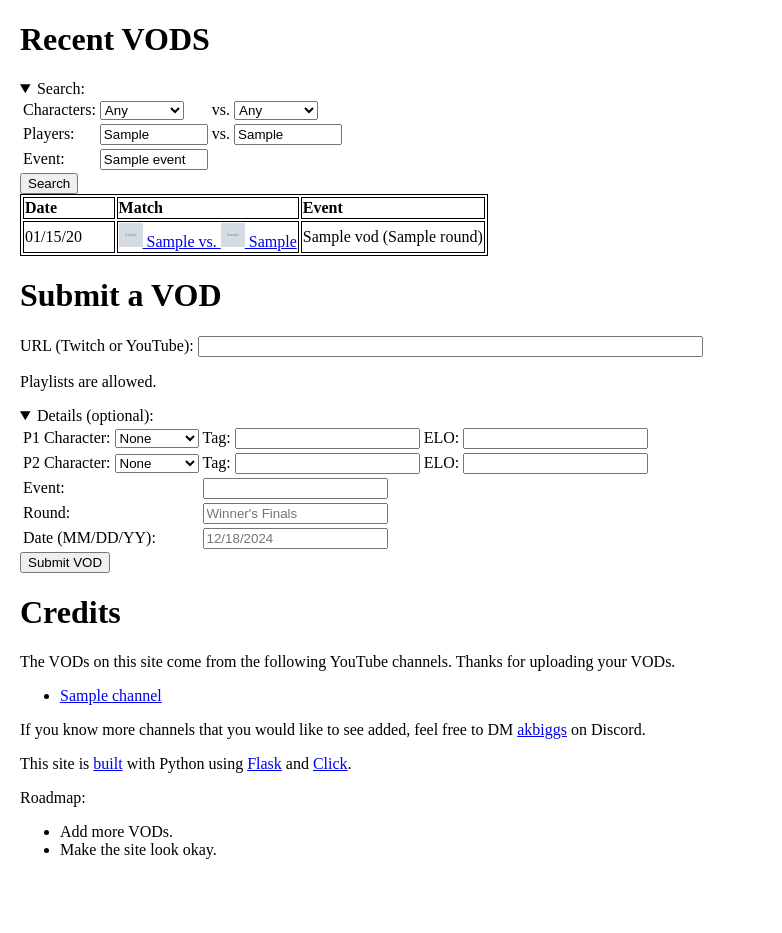
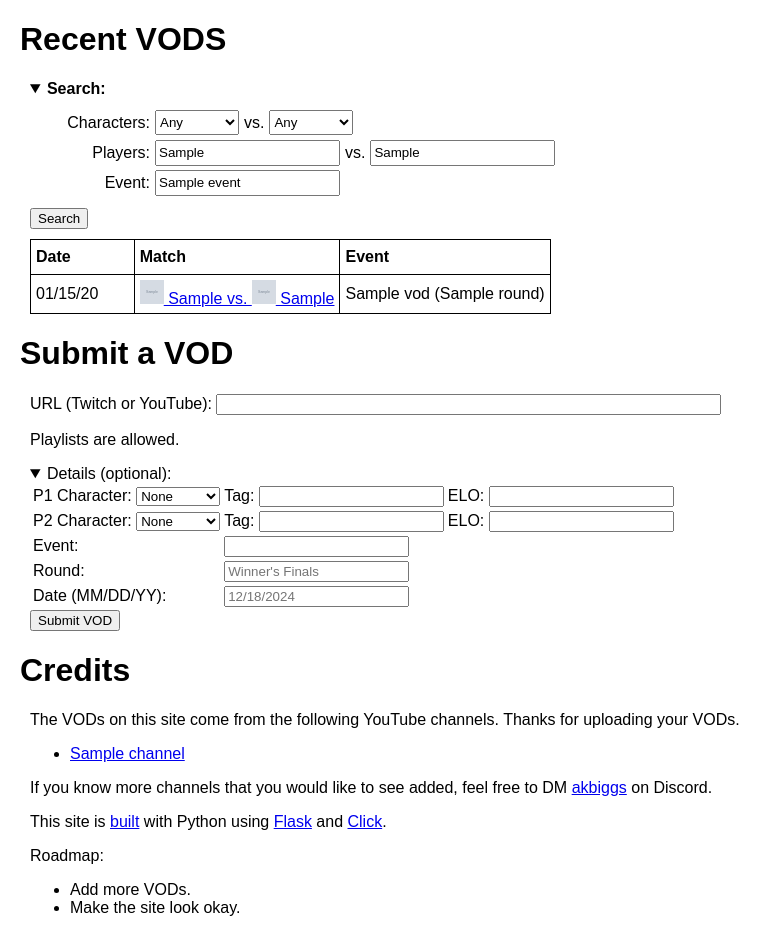
Before and after one commit to jabarid445/vods2, a Flask app: template templates/home.jinja2 in a window 1280 px wide. Shown: the whole page, without its empty margins (0-782 px from the left). Before the commit the page ends 859 px from the top, so only its background shows below. Run offline with Flask 3, Linux system fonts and the light colour scheme; the template is opened without the code that fills it: most values are stand-ins (such as "Sample title", 1, 10 or a date in 2020); grey boxes marked "Sample" are stand-in pictures.

Commit message:
Split out the components a bit, removed redundant search page and overhauled styling

```diff
--- a/app.py
+++ b/app.py
@@ -31,7 +31,7 @@ def validate_submission_input(url, p1_char, p2_char, p1_tag, p2_tag, event, roun
 @app.route("/")
 def home_page():
     latest_vods = list(db.latest_vods())
-    return render_template("home.jinja2", vods=latest_vods, channels=get_channels())
+    return render_template("home.jinja2", vods=latest_vods, channels=get_channels(), is_search=False)
 
 @app.route("/search")
 def search_page():
@@ -47,7 +47,7 @@ def search_page():
 
     search_results = list(db.search_vods(p1, p2, c1, c2, event))
 
-    return render_template("search.jinja2", vods=search_results, c1=c1, c2=c2, p1=p1, p2=p2, event=event, channels=get_channels())
+    return render_template("home.jinja2", vods=search_results, c1=c1, c2=c2, p1=p1, p2=p2, event=event, channels=get_channels(), is_search=True)
 
 
 @app.post("/submission")
--- a/templates/home.jinja2
+++ b/templates/home.jinja2
@@ -2,40 +2,7 @@
 <head>
 <title>Rivals 2 VODS</title>
 <style>
-body {
-  margin-top: 20px;
-  margin-left: 20px;
-  background-color: Canvas;
-  color: CanvasText;
-  color-scheme: light dark;
-}
-
-table, th, td {
-  border:none;
-  text-align: left;
-}
-
-.vodtable {
-  border: 1px solid black;
-  text-align: left;
-}
-
-.vodtable th, .vodtable td {
-  border: 1px solid black;
-}
-
-.searchtable {
-  border: none;
-}
-
-.searchtable input {
-  width: 100px;
-}
-
-.searchtable p {
-  margin: 0;
-}
-
+{% include "styles.css" %}
 </style>
 </head>
 
@@ -43,10 +10,19 @@ table, th, td {
 
 <h1>Recent VODS</h1>
 
+{% if not is_search %}
+<div class="content-body">
+    {% include "search_table.jinja2" %}
+</div>
+{% endif %}
+
+<div class="content-body">
 {% include "vods_table.jinja2" %}
+</div>
 
 <h1>Submit a VOD</h1>
 
+<div class="content-body">
 <form action="/submission" method="post">
 <label for="url">URL (Twitch or YouTube): </label> <input id="url" name="url" type="text" size="60"/>
 <p>Playlists are allowed.</p>
@@ -124,8 +100,12 @@ table, th, td {
 <input type="submit" value="Submit VOD"/>
 </form>
 
+</div>
+
 <h1>Credits</h1>
 
-{% include "credits.jinja2" %}
+<div class="content-body">
+    {% include "credits.jinja2" %}
+</div>
 
 </body>
--- /dev/null
+++ b/templates/search_table.jinja2
@@ -0,0 +1,55 @@
+<details open>
+    <summary><b>Search:</b></summary>
+
+    <form action="/search">
+        <div class="search-form flex-col">
+            <div class="flex-row">
+                <span class="search-label">Characters:</span>
+                <span>
+                    <select id="c1_search" name="c1">
+                        <option value="any" {% if not c1 %} selected="selected" {% endif %} >Any</option>
+                        <option value="clairen" {% if c1 == 'clairen' %} selected="selected" {% endif %}>Clairen</option>
+                        <option value="etalus" {% if c1 == 'etalus' %} selected="selected" {% endif %}>Etalus</option>
+                        <option value="fleet" {% if c1 == 'fleet' %} selected="selected" {% endif %} >Fleet</option>
+                        <option value="forsburn" {% if c1 == 'forsburn' %} selected="selected" {% endif %}>Forsburn</option>
+                        <option value="kragg" {% if c1 == 'kragg' %} selected="selected" {% endif %}>Kragg</option>
+                        <option value="loxodont" {% if c1 == 'loxodont' %} selected="selected" {% endif %}>Loxodont</option>
+                        <option value="maypul" {% if c1 == 'maypul' %} selected="selected" {% endif %}>Maypul</option>
+                        <option value="orcane" {% if c1 == 'orcane' %} selected="selected" {% endif %}>Orcane</option>
+                        <option value="ranno" {% if c1 == 'ranno' %} selected="selected" {% endif %}>Ranno</option>
+                        <option value="wrastor" {% if c1 == 'wrastor' %} selected="selected" {% endif %}>Wrastor</option>
+                        <option value="zetterburn" {% if c1 == 'zetterburn' %} selected="selected" {% endif %}>Zetterburn</option>
+                    </select>
+                </span>
+                <span> vs. </span>
+                <span>
+                    <select id="c2_search" name="c2">
+                        <option value="any" {% if not c2 %} selected="selected" {% endif %} >Any</option>
+                        <option value="clairen" {% if c2 == 'clairen' %} selected="selected" {% endif %}>Clairen</option>
+                        <option value="etalus" {% if c2 == 'etalus' %} selected="selected" {% endif %}>Etalus</option>
+                        <option value="fleet" {% if c2 == 'fleet' %} selected="selected" {% endif %} >Fleet</option>
+                        <option value="forsburn" {% if c2 == 'forsburn' %} selected="selected" {% endif %}>Forsburn</option>
+                        <option value="kragg" {% if c2 == 'kragg' %} selected="selected" {% endif %}>Kragg</option>
+                        <option value="loxodont" {% if c2 == 'loxodont' %} selected="selected" {% endif %}>Loxodont</option>
+                        <option value="maypul" {% if c2 == 'maypul' %} selected="selected" {% endif %}>Maypul</option>
+                        <option value="orcane" {% if c2 == 'orcane' %} selected="selected" {% endif %}>Orcane</option>
+                        <option value="ranno" {% if c2 == 'ranno' %} selected="selected" {% endif %}>Ranno</option>
+                        <option value="wrastor" {% if c2 == 'wrastor' %} selected="selected" {% endif %}>Wrastor</option>
+                        <option value="zetterburn" {% if c2 == 'zetterburn' %} selected="selected" {% endif %}>Zetterburn</option>
+                    </select>
+                </span>
+            </div>
+            <div class="flex-row">
+                <span class="search-label">Players: </span>
+                <span><input type="text" id="p1_search" name="p1" placeholder="Tag" autocomplete="off" {% if p1 %} value="{{p1}}" {% endif %}/></span>
+                <span> vs. </span>
+                <span><input type="text" id="p2_search" name="p2" placeholder="Tag" autocomplete="off" {% if p2 %} value="{{p2}}" {% endif %}/></span>
+            </div>
+            <div class="flex-row">
+                <label for="event_search" class="search-label">Event: </label>
+                <span><input type="text" id="event_search" name="event" placeholder="Event" autocomplete="off" {% if event %} value="{{event}}" {% endif %}/></span>
+            </div>
+        </div>
+        <input type="submit" value="Search"/>
+    </form>
+</details>
--- /dev/null
+++ b/templates/styles.css
@@ -0,0 +1,93 @@
+:root {
+    --text-primary: black;
+    --table-border: black;
+}
+
+.flex-row {
+    display: flex;
+    flex-direction: row;
+    align-items: center;
+}
+
+.flex-col {
+    display: flex;
+    flex-direction: column;
+    align-content: center;
+}
+
+body {
+    margin-top: 20px;
+    margin-left: 20px;
+    font-family: sans-serif;
+    background-color: Canvas;
+    color: CanvasText;
+    color-scheme: light dark;
+    box-sizing: content-box;
+}
+
+.content-body {
+    margin: 10px;
+}
+
+table, th, td {
+    border: none;
+    text-align: left;
+}
+
+.vodtable {
+    border: 1px solid var(--text-primary);
+    text-align: left;
+    border-spacing: 0;
+}
+
+/* Each cell now only responsible for half its border, no double bordering. */
+.vodtable th, .vodtable td {
+    padding: 5px;
+    border-bottom: 1px solid var(--text-primary);
+    border-right: 1px solid var(--table-border);
+}
+
+.vodtable tr {
+    height: 35px;
+}
+
+/* Last cell in each row, don't double border the table. */
+.vodtable th:last-child, .vodtable td:last-child {
+    border-right: 0;
+}
+
+/* Last row in table, don't double border the bottom */
+.votdable tr:last-child th, .vodtable tr:last-child td {
+    border-bottom: 0;
+}
+
+.search-form {
+    margin: 10px;
+}
+
+.search-form .flex-row {
+    height: 30px;
+    margin-left: 10px;
+    gap: 5px;
+}
+
+.search-form input {
+    height: 20px;
+}
+
+.search-form select {
+    height: 25px;
+}
+
+.search-form .search-label {
+    width: 100px;
+    text-align: right;
+}
+
+.searchtable input {
+    width: 100px;
+}
+
+.searchtable p {
+    margin: 0;
+}
--- a/templates/vods_table.jinja2
+++ b/templates/vods_table.jinja2
@@ -1,59 +1,3 @@
-<details open>
-<summary>Search:</summary>
-
-<form action="/search">
-<table class="searchtable">
-  <tr>
-    <td><p>Characters: </p></td>
-    <td>
-      <select id="c1_search" name="c1">
-        <option value="any" {% if not c1 %} selected="selected" {% endif %} >Any</option>
-        <option value="clairen" {% if c1 == 'clairen' %} selected="selected" {% endif %}>Clairen</option>
-        <option value="etalus" {% if c1 == 'etalus' %} selected="selected" {% endif %}>Etalus</option>
-        <option value="fleet" {% if c1 == 'fleet' %} selected="selected" {% endif %} >Fleet</option>
-        <option value="forsburn" {% if c1 == 'forsburn' %} selected="selected" {% endif %}>Forsburn</option>
-        <option value="kragg" {% if c1 == 'kragg' %} selected="selected" {% endif %}>Kragg</option>
-        <option value="loxodont" {% if c1 == 'loxodont' %} selected="selected" {% endif %}>Loxodont</option>
-        <option value="maypul" {% if c1 == 'maypul' %} selected="selected" {% endif %}>Maypul</option>
-        <option value="orcane" {% if c1 == 'orcane' %} selected="selected" {% endif %}>Orcane</option>
-        <option value="ranno" {% if c1 == 'ranno' %} selected="selected" {% endif %}>Ranno</option>
-        <option value="wrastor" {% if c1 == 'wrastor' %} selected="selected" {% endif %}>Wrastor</option>
-        <option value="zetterburn" {% if c1 == 'zetterburn' %} selected="selected" {% endif %}>Zetterburn</option>
-      </select>
-    </td>
-    <td><p> vs. </p></td>
-    <td>
-      <select id="c2_search" name="c2">
-        <option value="any" {% if not c2 %} selected="selected" {% endif %} >Any</option>
-        <option value="clairen" {% if c2 == 'clairen' %} selected="selected" {% endif %}>Clairen</option>
-        <option value="etalus" {% if c2 == 'etalus' %} selected="selected" {% endif %}>Etalus</option>
-        <option value="fleet" {% if c2 == 'fleet' %} selected="selected" {% endif %} >Fleet</option>
-        <option value="forsburn" {% if c2 == 'forsburn' %} selected="selected" {% endif %}>Forsburn</option>
-        <option value="kragg" {% if c2 == 'kragg' %} selected="selected" {% endif %}>Kragg</option>
-        <option value="loxodont" {% if c2 == 'loxodont' %} selected="selected" {% endif %}>Loxodont</option>
-        <option value="maypul" {% if c2 == 'maypul' %} selected="selected" {% endif %}>Maypul</option>
-        <option value="orcane" {% if c2 == 'orcane' %} selected="selected" {% endif %}>Orcane</option>
-        <option value="ranno" {% if c2 == 'ranno' %} selected="selected" {% endif %}>Ranno</option>
-        <option value="wrastor" {% if c2 == 'wrastor' %} selected="selected" {% endif %}>Wrastor</option>
-        <option value="zetterburn" {% if c2 == 'zetterburn' %} selected="selected" {% endif %}>Zetterburn</option>
-      </select>
-    </td>
-  </tr>
-  <tr>
-    <td><p>Players: </p></td>
-    <td><input type="text" id="p1_search" name="p1" placeholder="Tag" autocomplete="off" {% if p1 %} value="{{p1}}" {% endif %}/></td>
-    <td><p> vs. </p></td>
-    <td><input type="text" id="p2_search" name="p2" placeholder="Tag" autocomplete="off" {% if p2 %} value="{{p2}}" {% endif %}/></td>
-  </tr>
-  <tr>
-    <td><p>Event: </p></td>
-    <td><input type="text" id="event_search" name="event" placeholder="Event" autocomplete="off" {% if event %} value="{{event}}" {% endif %}/></td>
-  </tr>
-</table>
-<input type="submit" value="Search"/>
-</form>
-</details>
-
 <table class="vodtable">
   <tr><th style="width:20%">Date</th><th>Match</th><th>Event</th></tr>
   {% for vod in vods %}
```
Also changed, not shown: templates/search.jinja2 (deleted, +0 -50 lines).
